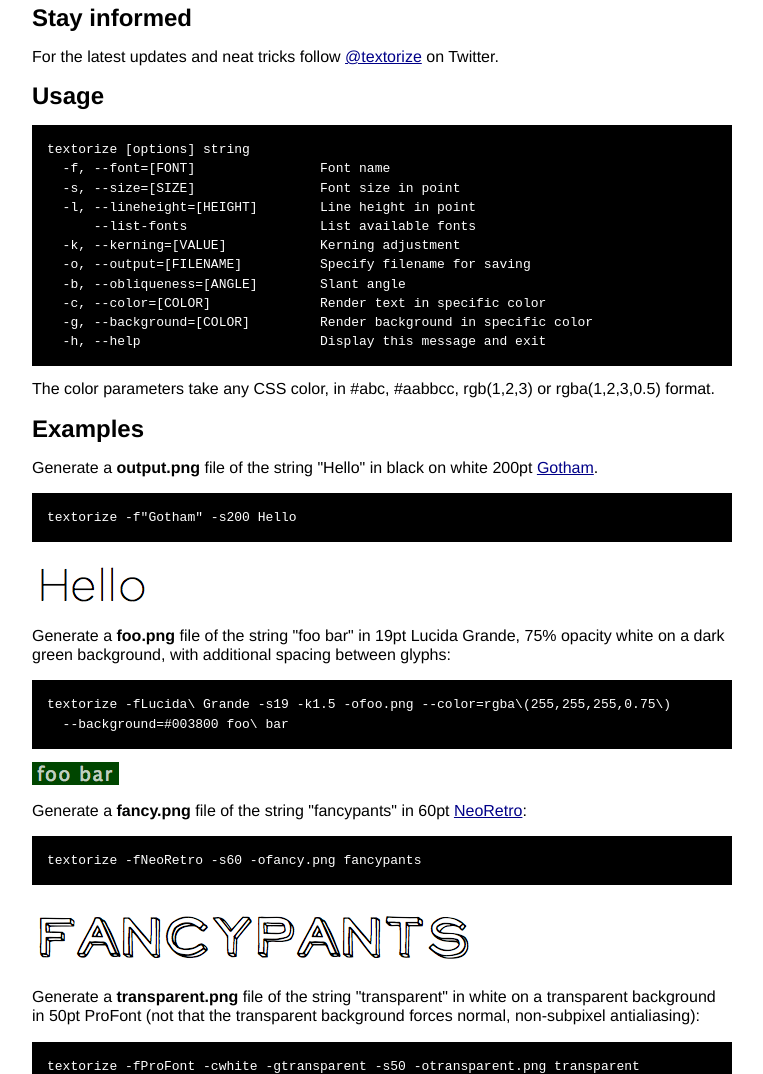
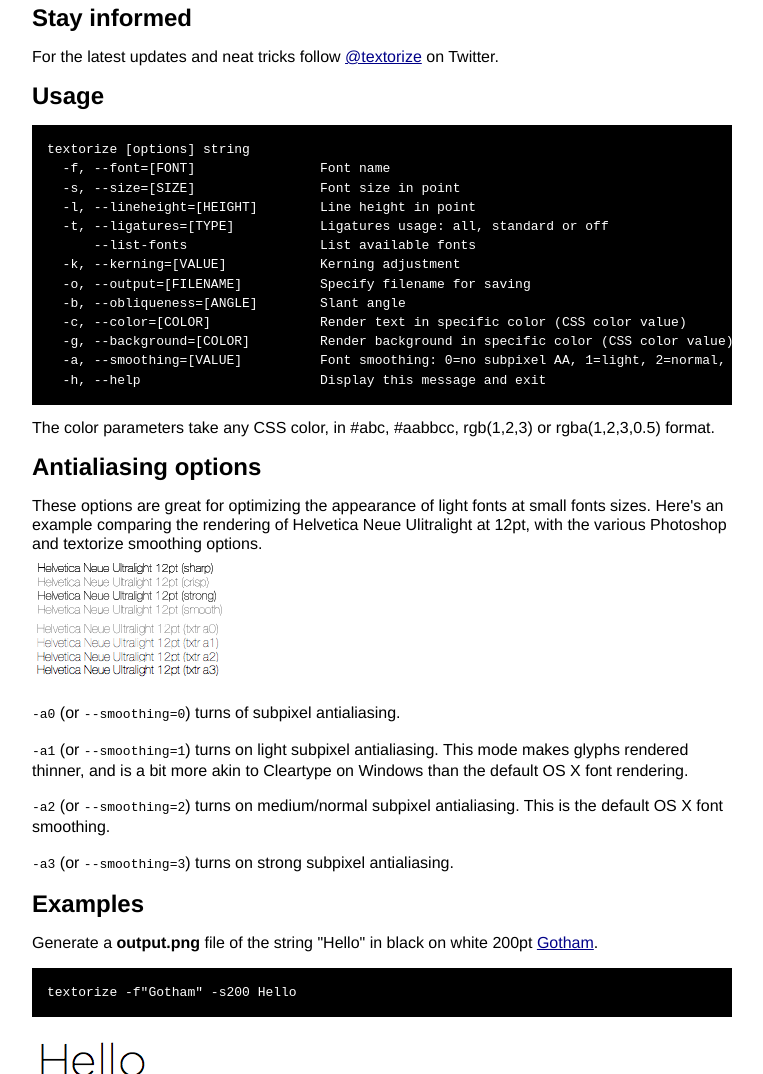
Before and after one commit to madrobby/textorize, a plain HTML site: page index.html in a window 1280 px wide. Shown: the part 1340-2414 px from the top of the page, without its empty margins (258-1021 px from the left). Drawn offline with Linux system fonts and the light colour scheme.

Commit message:
add antialising options

```diff
--- a/index.html
+++ b/index.html
@@ -112,22 +112,43 @@ $ sudo gem install madrobby-textorize</pre>
       For the latest updates and neat tricks follow <a href="https://twitter.com/textorize">@textorize</a> on Twitter.
     </p>
 
-
     <h2>Usage</h2>
     <p>
       <pre>textorize [options] string
   -f, --font=[FONT]                Font name
   -s, --size=[SIZE]                Font size in point
   -l, --lineheight=[HEIGHT]        Line height in point
+  -t, --ligatures=[TYPE]           Ligatures usage: all, standard or off
       --list-fonts                 List available fonts
   -k, --kerning=[VALUE]            Kerning adjustment
   -o, --output=[FILENAME]          Specify filename for saving
   -b, --obliqueness=[ANGLE]        Slant angle
-  -c, --color=[COLOR]              Render text in specific color
-  -g, --background=[COLOR]         Render background in specific color
+  -c, --color=[COLOR]              Render text in specific color (CSS color value)
+  -g, --background=[COLOR]         Render background in specific color (CSS color value)
+  -a, --smoothing=[VALUE]          Font smoothing: 0=no subpixel AA, 1=light, 2=normal, 3=strong
   -h, --help                       Display this message and exit</pre>
       The color parameters take any CSS color, in #abc,
       #aabbcc, rgb(1,2,3) or rgba(1,2,3,0.5) format.
+    </p>
+
+    <h2>Antialiasing options</h2>
+    <p>
+      These options are great for optimizing the appearance of light fonts at small fonts sizes.
+      Here's an example comparing the rendering of Helvetica Neue Ulitralight at 12pt, with
+      the various Photoshop and textorize smoothing options.<br/>
+      <img src="antialiasoptions.png"/><br/>
+    </p>
+    <p>
+      <code>-a0</code> (or <code>--smoothing=0</code>) turns of subpixel antialiasing.
+    </p>
+    <p>
+      <code>-a1</code> (or <code>--smoothing=1</code>) turns on light subpixel antialiasing. This mode makes glyphs rendered thinner, and is a bit more akin to Cleartype on Windows than the default OS X font rendering.
+    </p>
+    <p>
+      <code>-a2</code> (or <code>--smoothing=2</code>) turns on medium/normal subpixel antialiasing. This is the default OS X font smoothing.
+    </p>
+    <p>
+      <code>-a3</code> (or <code>--smoothing=3</code>) turns on strong subpixel antialiasing.
     </p>
 
     <h2>Examples</h2>
```
Also changed, not shown: antialiasoptions.png (added).
